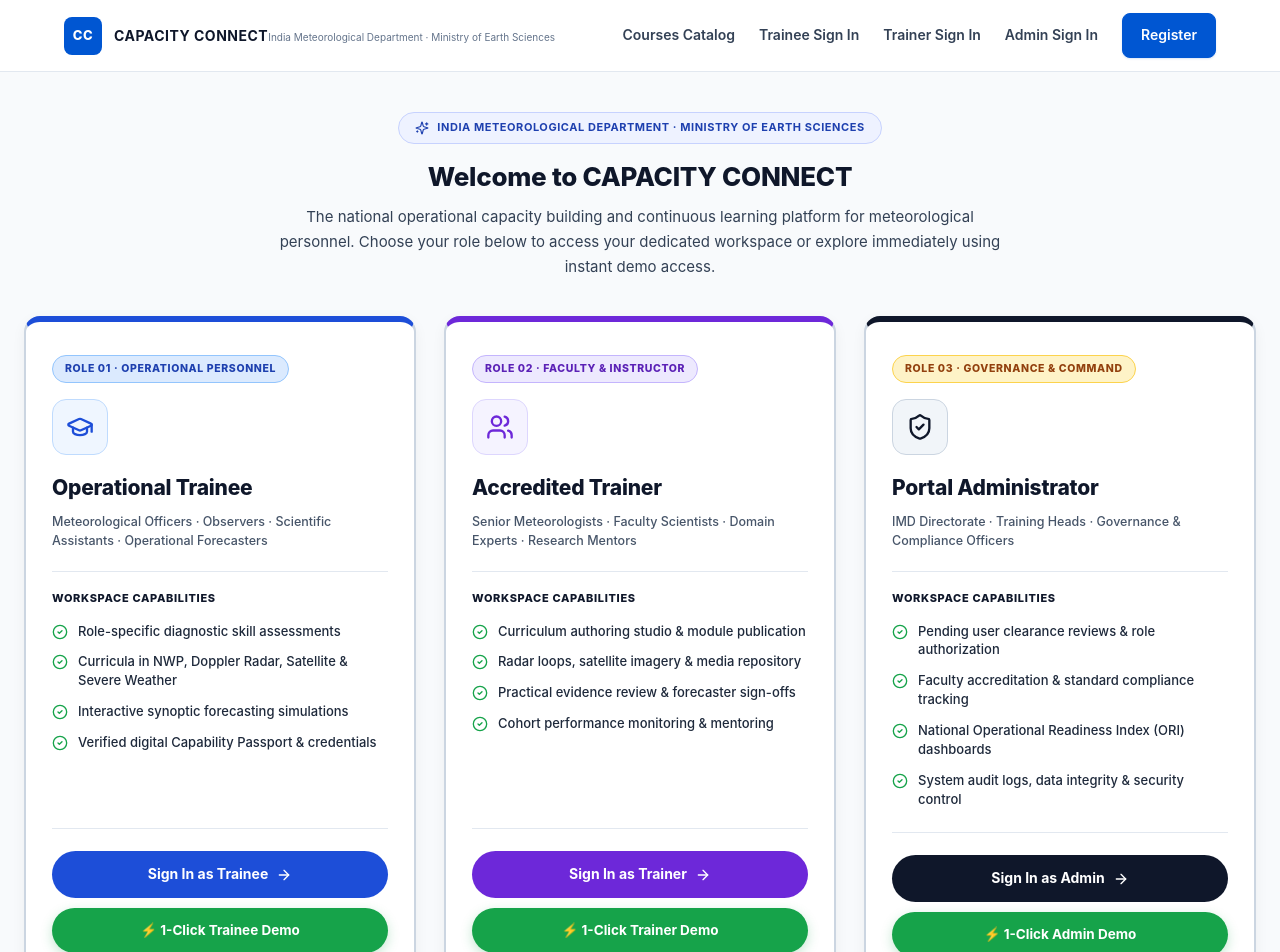
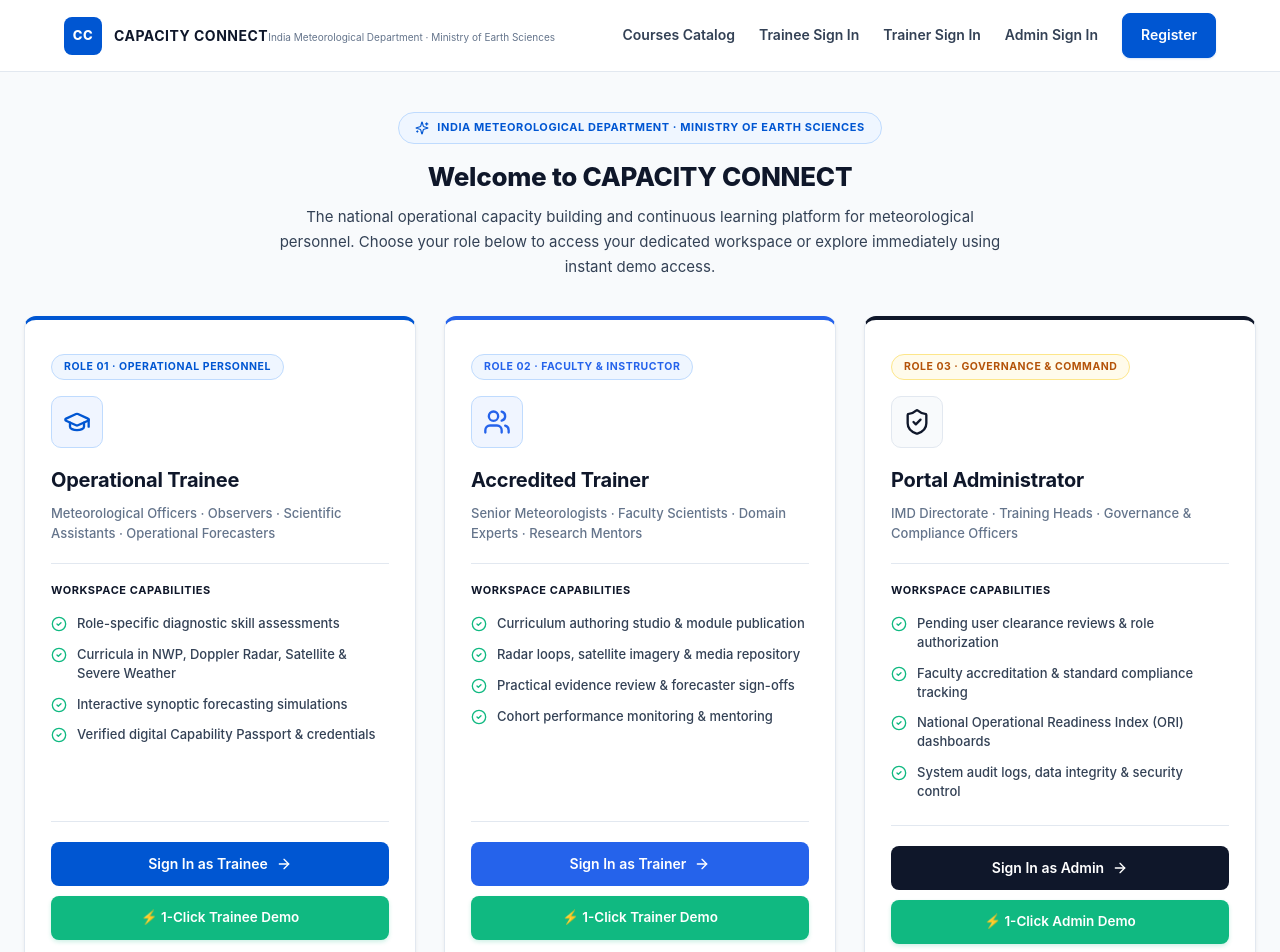
Before and after one commit to Gopal230/Capacity_Connect_26075, a React (Vite) app: page / in a window 1280 px wide. Shown: the top 952 px of the page. Built offline with nearby package versions, Linux system fonts and the light colour scheme.

Commit message:
Update design system, CSS variables, and gateway styling to exact Coursera academic color scheme

```diff
--- a/src/gateway.css
+++ b/src/gateway.css
@@ -1,5 +1,5 @@
 /* =========================================================
-   CAPACITY CONNECT - 3-PART ROLE GATEWAY STYLING
+   CAPACITY CONNECT - COURSERA ACADEMIC ROLE GATEWAY STYLING
    ========================================================= */
 
 .portal-gateway {
@@ -20,9 +20,9 @@
   gap: 8px;
   padding: 6px 16px;
   border-radius: 9999px;
-  background: #EEF2FF;
-  border: 1.5px solid #C7D2FE;
-  color: #1E40AF;
+  background: #EFF6FF;
+  border: 1px solid #BFDBFE;
+  color: #0056D2;
   font-size: 11px;
   font-weight: 700;
   letter-spacing: 0.05em;
@@ -36,6 +36,7 @@
   color: #0F172A;
   margin: 0 0 12px;
   line-height: 1.3;
+  letter-spacing: -0.01em;
 }
 
 .gateway-desc {
@@ -67,44 +68,45 @@
 
 .role-part-column {
   background: #FFFFFF;
-  border: 2px solid #CBD5E1;
-  border-radius: 16px;
+  border: 1px solid #E2E8F0;
+  border-radius: 12px;
   padding: 32px 26px;
   display: flex;
   flex-direction: column;
   justify-content: space-between;
-  box-shadow: 0 4px 14px rgba(15, 23, 42, 0.05);
+  box-shadow: 0 2px 4px rgba(0, 0, 0, 0.06);
   transition: transform 0.2s ease, border-color 0.2s ease, box-shadow 0.2s ease;
 }
 
 .role-part-column:hover {
-  transform: translateY(-4px);
-  box-shadow: 0 12px 28px rgba(15, 23, 42, 0.1);
+  transform: translateY(-3px);
+  border-color: #CBD5E1;
+  box-shadow: 0 6px 16px rgba(0, 0, 0, 0.08);
 }
 
-/* Part 1: Operational Trainee */
+/* Part 1: Operational Trainee (Coursera Royal Blue #0056D2) */
 .part-trainee {
-  border-top: 6px solid #1D4ED8;
+  border-top: 4px solid #0056D2;
 }
 .part-trainee:hover {
-  border-color: #1D4ED8;
+  border-top-color: #00419E;
 }
 .tag-trainee {
-  background: #DBEAFE;
-  color: #1E40AF;
-  border: 1px solid #93C5FD;
+  background: #EFF6FF;
+  color: #0056D2;
+  border: 1px solid #BFDBFE;
 }
 .box-trainee {
-  background: #EFF6FF;
-  color: #1D4ED8;
-  border: 1.5px solid #BFDBFE;
+  background: #F0F5FF;
+  color: #0056D2;
+  border: 1px solid #BFDBFE;
 }
 .btn-trainee-login {
-  background: #1D4ED8 !important;
+  background: #0056D2 !important;
   color: #FFFFFF !important;
-  font-weight: 700;
-  padding: 12px 18px;
-  border-radius: 9999px;
+  font-weight: 600;
+  padding: 11px 18px;
+  border-radius: 8px;
   display: flex;
   align-items: center;
   justify-content: center;
@@ -112,35 +114,35 @@
   text-decoration: none;
   border: none;
   font-size: 14px;
-  transition: background 0.15s ease;
+  transition: all 0.15s ease;
 }
 .btn-trainee-login:hover {
-  background: #1E40AF !important;
+  background: #00419E !important;
 }
 
-/* Part 2: Accredited Trainer */
+/* Part 2: Accredited Trainer (Electric Blue #2563EB) */
 .part-trainer {
-  border-top: 6px solid #6D28D9;
+  border-top: 4px solid #2563EB;
 }
 .part-trainer:hover {
-  border-color: #6D28D9;
+  border-top-color: #1D4ED8;
 }
 .tag-trainer {
-  background: #EDE9FE;
-  color: #5B21B6;
-  border: 1px solid #C4B5FD;
+  background: #EFF6FF;
+  color: #2563EB;
+  border: 1px solid #BFDBFE;
 }
 .box-trainer {
-  background: #F5F3FF;
-  color: #6D28D9;
-  border: 1.5px solid #DDD6FE;
+  background: #F0F5FF;
+  color: #2563EB;
+  border: 1px solid #BFDBFE;
 }
 .btn-trainer-login {
-  background: #6D28D9 !important;
+  background: #2563EB !important;
   color: #FFFFFF !important;
-  font-weight: 700;
-  padding: 12px 18px;
-  border-radius: 9999px;
+  font-weight: 600;
+  padding: 11px 18px;
+  border-radius: 8px;
   display: flex;
   align-items: center;
   justify-content: center;
@@ -148,35 +150,35 @@
   text-decoration: none;
   border: none;
   font-size: 14px;
-  transition: background 0.15s ease;
+  transition: all 0.15s ease;
 }
 .btn-trainer-login:hover {
-  background: #5B21B6 !important;
+  background: #1D4ED8 !important;
 }
 
-/* Part 3: Portal Administrator */
+/* Part 3: Portal Administrator (Deep Slate Navy #0F172A) */
 .part-admin {
-  border-top: 6px solid #0F172A;
+  border-top: 4px solid #0F172A;
 }
 .part-admin:hover {
-  border-color: #0F172A;
+  border-top-color: #1E293B;
 }
 .tag-admin {
-  background: #FEF3C7;
-  color: #92400E;
-  border: 1px solid #FCD34D;
+  background: #FFFBEB;
+  color: #B45309;
+  border: 1px solid #FDE68A;
 }
 .box-admin {
-  background: #F1F5F9;
+  background: #F8FAFC;
   color: #0F172A;
-  border: 1.5px solid #CBD5E1;
+  border: 1px solid #E2E8F0;
 }
 .btn-admin-login {
   background: #0F172A !important;
   color: #FFFFFF !important;
-  font-weight: 700;
-  padding: 12px 18px;
-  border-radius: 9999px;
+  font-weight: 600;
+  padding: 11px 18px;
+  border-radius: 8px;
   display: flex;
   align-items: center;
   justify-content: center;
@@ -184,7 +186,7 @@
   text-decoration: none;
   border: none;
   font-size: 14px;
-  transition: background 0.15s ease;
+  transition: all 0.15s ease;
 }
 .btn-admin-login:hover {
   background: #1E293B !important;
@@ -198,18 +200,18 @@
 .part-tag {
   display: inline-block;
   font-size: 10.5px;
-  font-weight: 800;
-  letter-spacing: 0.06em;
+  font-weight: 700;
+  letter-spacing: 0.05em;
   text-transform: uppercase;
-  padding: 5px 12px;
+  padding: 4px 12px;
   border-radius: 9999px;
   margin-bottom: 16px;
 }
 
 .part-icon-box {
-  width: 56px;
-  height: 56px;
-  border-radius: 14px;
+  width: 52px;
+  height: 52px;
+  border-radius: 10px;
   display: flex;
   align-items: center;
   justify-content: center;
@@ -217,15 +219,16 @@
 }
 
 .part-header h2 {
-  font-size: 21px;
-  font-weight: 800;
+  font-size: 20px;
+  font-weight: 700;
   color: #0F172A;
   margin: 0 0 8px;
+  letter-spacing: -0.01em;
 }
 
 .part-audience {
-  font-size: 12.5px;
-  color: #475569;
+  font-size: 13px;
+  color: #64748B;
   line-height: 1.5;
   margin: 0;
   min-height: 38px;
@@ -234,7 +237,7 @@
 
 /* Body & Checklist */
 .part-body {
-  border-top: 1.5px solid #E2E8F0;
+  border-top: 1px solid #E2E8F0;
   padding-top: 18px;
   margin-bottom: 24px;
   flex: 1;
@@ -242,9 +245,9 @@
 
 .part-features-title {
   font-size: 11px;
-  font-weight: 800;
+  font-weight: 700;
   text-transform: uppercase;
-  letter-spacing: 0.06em;
+  letter-spacing: 0.05em;
   color: #0F172A;
   display: block;
   margin-bottom: 14px;
@@ -264,58 +267,59 @@
   align-items: flex-start;
   gap: 10px;
   font-size: 13px;
-  color: #1E293B;
+  color: #334155;
   line-height: 1.45;
   font-weight: 500;
 }
 
 .part-checklist li .check-icon {
-  color: #16A34A;
+  color: #10B981;
   flex-shrink: 0;
   margin-top: 2px;
 }
 
-/* Actions & Demo Button */
+/* Actions & Demo Button (Coursera Emerald #10B981) */
 .part-actions {
   display: flex;
   flex-direction: column;
   gap: 10px;
-  border-top: 1.5px solid #E2E8F0;
-  padding-top: 22px;
+  border-top: 1px solid #E2E8F0;
+  padding-top: 20px;
 }
 
 .btn-demo-solid {
-  background: #16A34A !important;
+  background: #10B981 !important;
   color: #FFFFFF !important;
-  font-weight: 700;
+  font-weight: 600;
   font-size: 13.5px;
-  padding: 12px 18px;
-  border-radius: 9999px;
+  padding: 11px 18px;
+  border-radius: 8px;
   border: none;
   cursor: pointer;
   display: flex;
   align-items: center;
   justify-content: center;
   gap: 8px;
-  box-shadow: 0 4px 12px rgba(22, 163, 74, 0.25);
-  transition: background 0.15s ease, transform 0.15s ease;
+  box-shadow: 0 2px 4px rgba(16, 185, 129, 0.2);
+  transition: all 0.15s ease;
 }
 
 .btn-demo-solid:hover {
-  background: #15803D !important;
-  transform: translateY(-1px);
+  background: #059669 !important;
+  box-shadow: 0 4px 8px rgba(16, 185, 129, 0.3);
 }
 
 .part-register-link {
   font-size: 12.5px;
   font-weight: 600;
-  color: #1D4ED8;
+  color: #0056D2;
   text-decoration: none;
   text-align: center;
   margin-top: 4px;
 }
 
 .part-register-link:hover {
+  color: #00419E;
   text-decoration: underline;
 }
 
```
